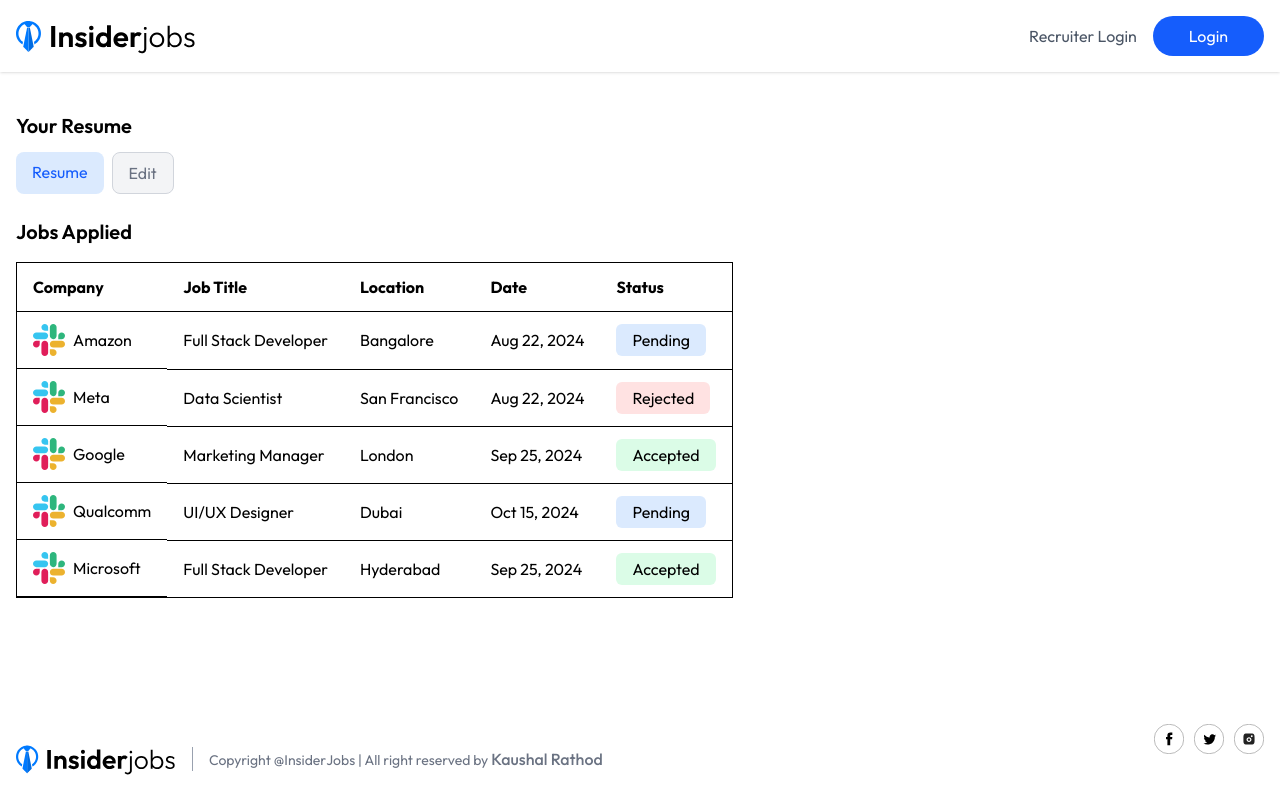
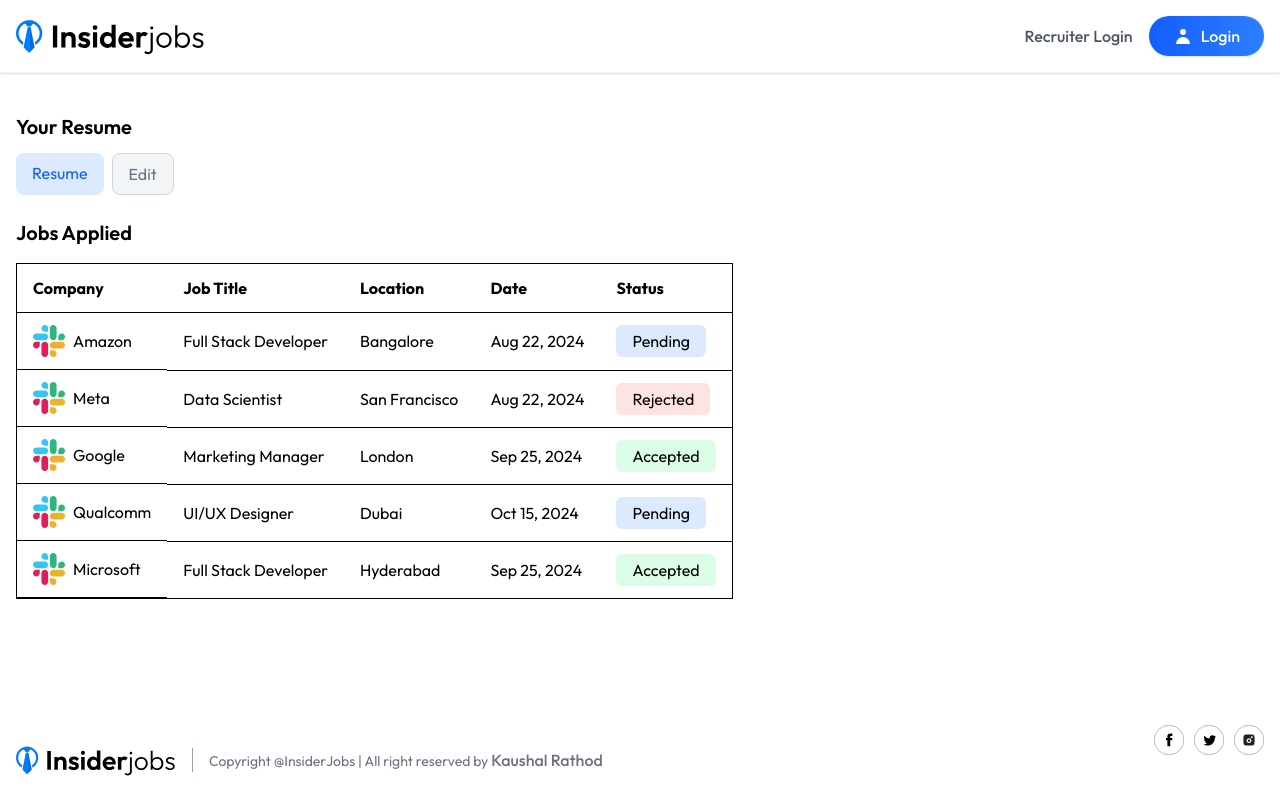
Before and after one commit to Sahilmd01/jobque, a React (Vite) app in the folder client/: page /applications in a window 1280 px wide. Built offline with nearby package versions, Linux system fonts and the light colour scheme; no server answers.

Commit message:
modify Navbar

```diff
--- a/client/src/components/Navbar.jsx
+++ b/client/src/components/Navbar.jsx
@@ -3,32 +3,74 @@
 import { useClerk, UserButton, useUser } from "@clerk/clerk-react";
 import { Link, useNavigate } from "react-router-dom";
 import { AppContext } from "../context/AppContext";
+
 const Navbar = () => {
   const { openSignIn } = useClerk();
   const { user } = useUser();
-  const navigate = useNavigate()
-  const {setShowRecruiterLogin} = useContext(AppContext)
+  const navigate = useNavigate();
+  const { setShowRecruiterLogin } = useContext(AppContext);
+
   return (
-    <div className="shadow py-4">
+    <div className="bg-white shadow-sm border-b border-gray-100 py-4 sticky top-0 z-50 backdrop-blur-sm bg-opacity-90">
       <div className="container px-4 2xl:px-20 mx-auto flex justify-between items-center">
-        <img onClick={() => navigate('/')} className="cursor-pointer" src={assets.logo} alt="" />
+        {/* Logo with smooth hover effect */}
+        <div
+          onClick={() => navigate('/')}
+          className="cursor-pointer transition-transform hover:scale-105 active:scale-95"
+        >
+          <img
+            className="h-8 md:h-10 object-contain"
+            src={assets.logo}
+            alt="Company Logo"
+          />
+        </div>
+
         {user ? (
-          <div className="flex items-center gap-3">
-            <Link to={'/applications'}>
-            Applied Jobs
+          <div className="flex items-center gap-6">
+            <Link
+              to={'/applications'}
+              className="text-gray-700 hover:text-blue-600 transition-colors font-medium flex items-center gap-1"
+            >
+              <svg xmlns="http://www.w3.org/2000/svg" className="h-5 w-5" viewBox="0 0 20 20" fill="currentColor">
+                <path fillRule="evenodd" d="M6 6V5a3 3 0 013-3h2a3 3 0 013 3v1h2a2 2 0 012 2v3.57A22.952 22.952 0 0110 13a22.95 22.95 0 01-8-1.43V8a2 2 0 012-2h2zm2-1a1 1 0 011-1h2a1 1 0 011 1v1H8V5zm1 5a1 1 0 011-1h.01a1 1 0 110 2H10a1 1 0 01-1-1z" clipRule="evenodd" />
+                <path d="M2 13.692V16a2 2 0 002 2h12a2 2 0 002-2v-2.308A24.974 24.974 0 0110 15c-2.796 0-5.487-.46-8-1.308z" />
+              </svg>
+              <span className="hidden sm:inline">Applied Jobs</span>
             </Link>
-            <p>|</p>
-            <p className="max-sm:hidden">Hii, {user.firstName + " " + user.lastName}</p>
-            <UserButton/>
+
+            <div className="w-px h-6 bg-gray-200"></div>
+
+            <div className="flex items-center gap-3">
+              <p className="text-gray-700 font-medium hidden sm:block">
+                Hi, <span className="text-blue-600">{user.firstName}</span>
+              </p>
+              <div className="relative">
+                <UserButton appearance={{
+                  elements: {
+                    userButtonAvatarBox: "h-9 w-9 ring-2 ring-blue-500/20",
+                    userButtonPopoverCard: "shadow-lg rounded-xl",
+                  }
+                }} />
+              </div>
+            </div>
           </div>
         ) : (
-          <div className="flex gap-4 max-sm:text-sm">
-            <button onClick={e => setShowRecruiterLogin(true)} className="text-gray-600 hover:underline">Recruiter Login</button>
+          <div className="flex items-center gap-4">
+            <button
+              onClick={(e) => setShowRecruiterLogin(true)}
+              className="text-gray-600 hover:text-blue-600 transition-colors font-medium hidden sm:block"
+            >
+              Recruiter Login
+            </button>
+
             <button
               onClick={(e) => openSignIn()}
-              className="bg-blue-600 hover:bg-blue-700 text-white px-6 sm:px-9 py-2 rounded-full "
+              className="bg-gradient-to-r from-blue-600 to-blue-500 hover:from-blue-700 hover:to-blue-600 text-white px-6 py-2 rounded-full font-medium shadow-sm hover:shadow-md transition-all duration-200 flex items-center gap-2"
             >
-              Login
+              <svg xmlns="http://www.w3.org/2000/svg" className="h-5 w-5" viewBox="0 0 20 20" fill="currentColor">
+                <path fillRule="evenodd" d="M10 9a3 3 0 100-6 3 3 0 000 6zm-7 9a7 7 0 1114 0H3z" clipRule="evenodd" />
+              </svg>
+              <span>Login</span>
             </button>
           </div>
         )}
```
